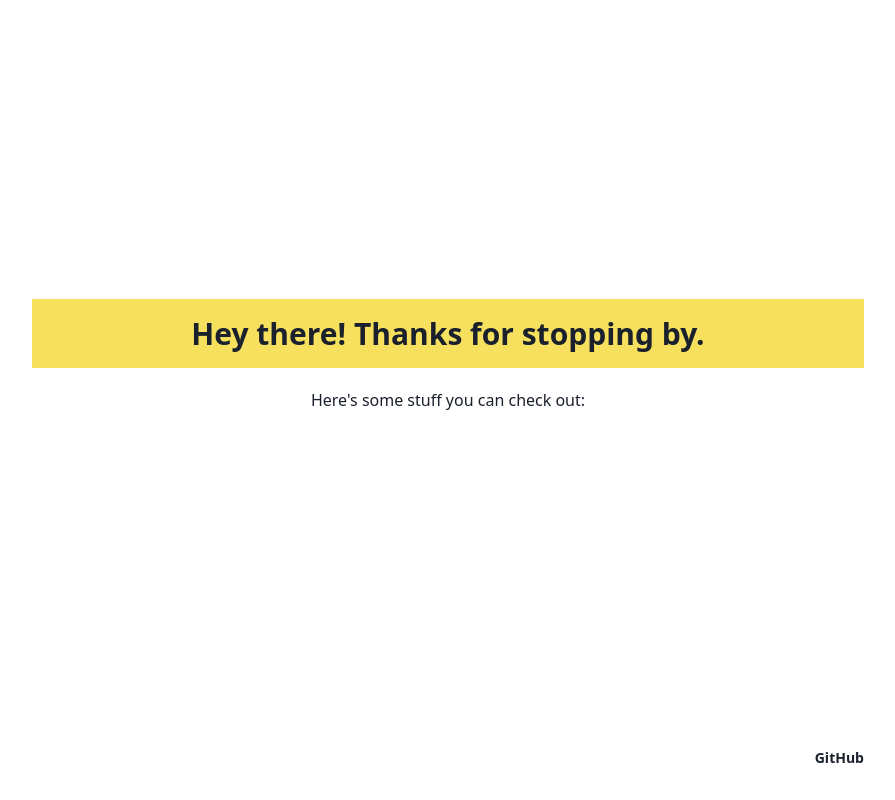
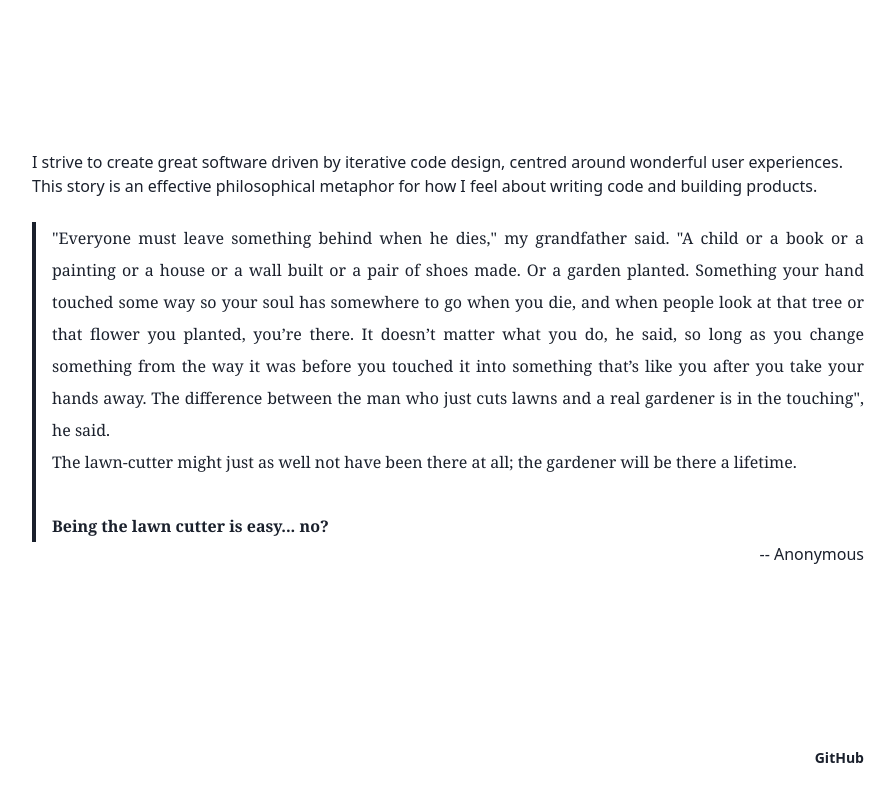
Before and after one commit to JaKXz/gatsby-profile, a Gatsby site: page / in a window 1280 px wide. Shown: the whole page, without its empty margins (192-1087 px from the left). Built offline with nearby package versions, Linux system fonts and the light colour scheme; Gatsby itself is replaced by a stand-in of ours.

Commit message:
add starting content

```diff
--- a/src/pages/index.js
+++ b/src/pages/index.js
@@ -13,25 +13,47 @@ export default function IndexPage() {
           "flex",
           "flex-col",
           "flex-grow",
-          "text-center",
           "justify-center",
+          "font-normal",
         )}
       >
-        <h1
-          className={cx(
-            "inline-block",
-            "p-3",
-            "mb-4",
-            "text-3xl",
-            "font-bold",
-            "bg-yellow-400",
-          )}
-        >
-          Hey there! Thanks for stopping by.
-        </h1>
-
-        <p className={cx("leading-loose")}>
-          Here&apos;s some stuff you can check out:
+        <p>
+          I strive to create great software driven by iterative code design,
+          centred around wonderful user experiences. This story is an effective
+          philosophical metaphor for how I feel about writing code and building
+          products.
+          <br />
+          <br />
+          <blockquote
+            className={cx(
+              "pl-4",
+              "font-serif",
+              "leading-loose",
+              "text-justify",
+              "border-l-4",
+              "border-gray-900",
+            )}
+          >
+            "Everyone must leave something behind when he dies," my grandfather
+            said. "A child or a book or a painting or a house or a wall built or
+            a pair of shoes made. Or a garden planted. Something your hand
+            touched some way so your soul has somewhere to go when you die, and
+            when people look at that tree or that flower you planted, you’re
+            there. It doesn’t matter what you do, he said, so long as you change
+            something from the way it was before you touched it into something
+            that’s like you after you take your hands away. The difference
+            between the man who just cuts lawns and a real gardener is in the
+            touching", he said.
+            <br />
+            The lawn-cutter might just as well not have been there at all; the
+            gardener will be there a lifetime.
+            <br />
+            <br />
+            <span className={cx("font-semibold")}>
+              Being the lawn cutter is easy... no?
+            </span>
+          </blockquote>
+          <p className={cx("text-right")}> -- Anonymous</p>
         </p>
       </section>
     </Layout>
```
